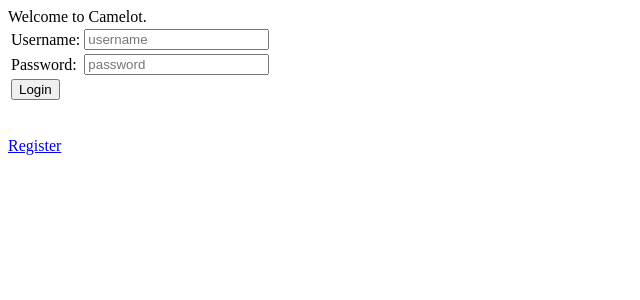
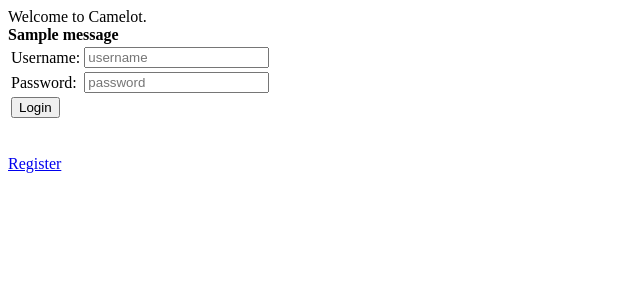
Before and after one commit to tnibert/Camelot, a Django app: page / in a window 1280 px wide. Shown: the top 300 px of the page, without its empty margins (0-640 px from the left). Run offline with Django 3.2, Linux system fonts and the light colour scheme; tables that the repository leaves empty hold one stand-in row (values such as "Sample post"); one stand-in notice (Sample message) is shown.

Commit message:
added invalid login redirect

```diff
--- a/camelot/templates/camelot/index.html
+++ b/camelot/templates/camelot/index.html
@@ -1,7 +1,14 @@
 <html>
 <body>
-Welcome to Camelot.
+Welcome to Camelot.<br>
 <!-- login form here, index action value will likely change -->
+
+{% if messages %}
+    {% for message in messages %}
+        <b>{{ message }}</b><br>
+    {% endfor %}
+{% endif %}
+
 <form name="login" action="{% url 'index' %}" method="post" accept-charset="utf-8">
     {% csrf_token %}
 
--- a/camelot/view/usermgmt.py
+++ b/camelot/view/usermgmt.py
@@ -4,10 +4,10 @@ from django.contrib.auth import authenticate, login, logout
 from django.contrib.auth.decorators import login_required
 
 from django.contrib.auth.models import User
+from django.contrib import messages
+
 from ..forms import SignUpForm
 from ..tokens import account_activation_token
-
-# well this will have to get refactored into multiple files eventually...
 
 """
 User login and home page
@@ -23,12 +23,16 @@ def index(request):
                 login(request, user)    # check for login failure?
                 return redirect("user_home")
             else:
-                return HttpResponse("Account Disabled")
+                # add unit test coverage
+                messages.add_message(request, messages.INFO, 'Please confirm your account')
+                return redirect("index")
+
         else:
             # need to do something like flask's flash function for these...
             # only one error message should show for all bad logins (don't reveal user's existance)
-            # need to redirect this to login page
-            return HttpResponse("Invalid")
+            # fix unit test for redirect and check for message
+            messages.add_message(request, messages.INFO, 'Invalid Login')
+            return redirect("index")
 
     # if user is already logged in
     if request.user.is_authenticated:
--- /dev/null
+++ b/requirements.txt
@@ -0,0 +1 @@
+Django==2.0.1
```
